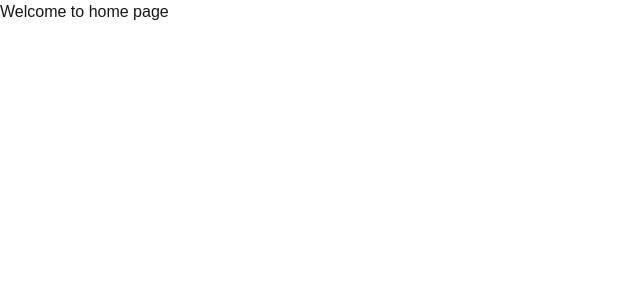
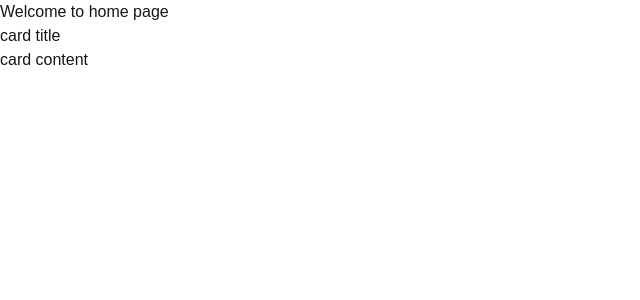
Before and after one commit to kevin-0703/alx-project-0x02-setup, a Next.js app in the folder alx-project-0x02/: page /home in a window 1280 px wide. Shown: the top 300 px of the page, without its empty margins (0-640 px from the left). Built offline with nearby package versions, Linux system fonts and the light colour scheme.

Commit message:
creating a reusable card component

```diff
--- /dev/null
+++ b/alx-project-0x02/components/common/Card.tsx
@@ -0,0 +1,11 @@
+import CardProps from "@/interfaces";
+
+const Card: React.FC<CardProps> = ({ title, content }) => {
+  return (
+    <div className="card">
+      <h2>{title}</h2>
+      <p>{content}</p>
+    </div>
+  );
+};
+export default Card;
--- a/alx-project-0x02/interfaces/index.ts
+++ b/alx-project-0x02/interfaces/index.ts
@@ -1 +1,5 @@
-import React from "react";
+interface CardProps {
+  title: string;
+  content: string;
+}
+export default CardProps;
--- a/alx-project-0x02/pages/home.tsx
+++ b/alx-project-0x02/pages/home.tsx
@@ -1,5 +1,11 @@
 import React from "react";
+import Card from "@/components/common/Card";
 
 export default function Home() {
-  return <h1>Welcome to home page</h1>;
+  return (
+    <>
+      <h1>Welcome to home page</h1>
+      <Card title="card title" content="card content" />
+    </>
+  );
 }
```
